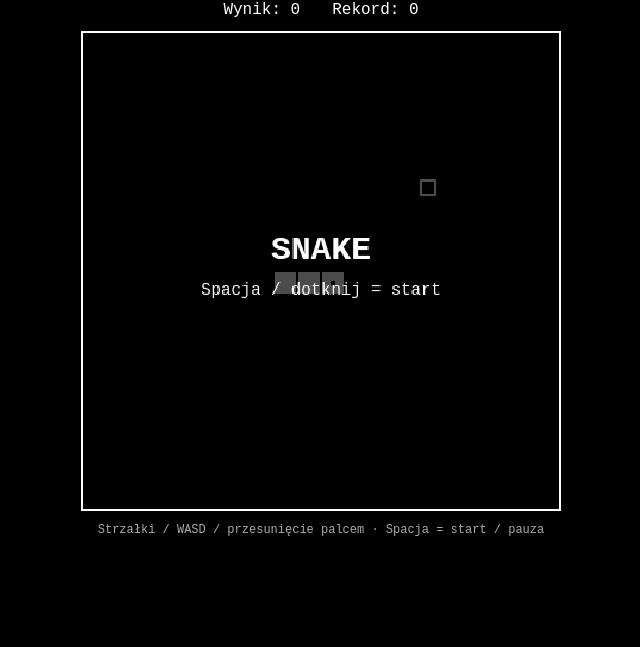
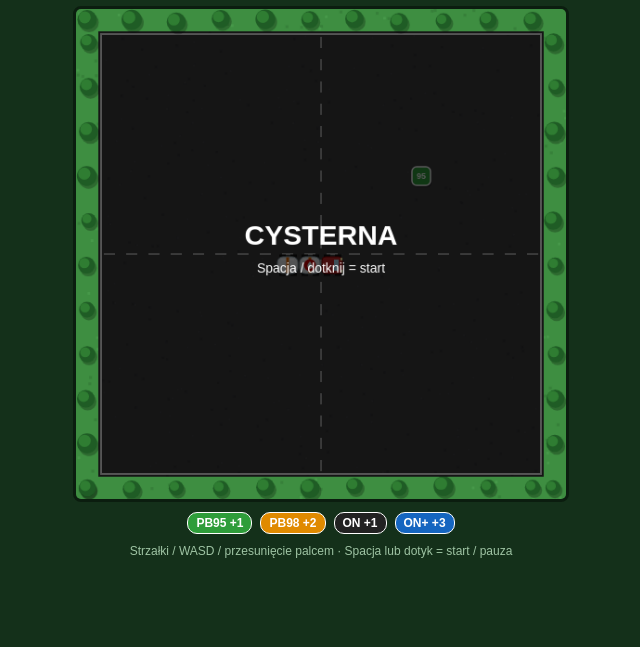
Before and after one commit to AigorMeny/cysterka, a plain HTML site: page index.html in a window 1280 px wide. Shown: the part 153-800 px from the top of the page, without its empty margins (319-959 px from the left). Drawn offline with Linux system fonts and the light colour scheme.

Commit message:
Add files via upload

```diff
--- a/index.html
+++ b/index.html
@@ -3,45 +3,53 @@
 <head>
 <meta charset="UTF-8">
 <meta name="viewport" content="width=device-width, initial-scale=1, user-scalable=no">
-<title>Snake</title>
+<title>Cysterna</title>
 <style>
   * { box-sizing: border-box; }
   html, body {
     margin: 0;
     height: 100%;
-    background: #000;
+    background: #14301a;
     color: #fff;
-    font-family: "Courier New", monospace;
+    font-family: Arial, Helvetica, sans-serif;
   }
   body {
     display: flex;
     flex-direction: column;
     align-items: center;
     justify-content: center;
-    gap: 12px;
+    gap: 10px;
     user-select: none;
     -webkit-user-select: none;
     touch-action: none;
   }
-  h1 { margin: 0; font-size: 28px; letter-spacing: 8px; }
-  .scores { display: flex; gap: 32px; font-size: 16px; }
+  h1 { margin: 0; font-size: 26px; letter-spacing: 6px; }
+  .scores { display: flex; gap: 28px; font-size: 16px; font-weight: bold; }
   canvas {
-    border: 2px solid #fff;
-    width: min(92vw, 70vh, 480px);
-    height: min(92vw, 70vh, 480px);
-    image-rendering: pixelated;
+    border: 3px solid #0b1d0f;
+    border-radius: 8px;
+    width: min(94vw, 62vh, 528px);
+    height: min(94vw, 62vh, 528px);
   }
-  .hint { font-size: 12px; color: #aaa; text-align: center; }
+  .legend { display: flex; gap: 8px; flex-wrap: wrap; justify-content: center; font-size: 12px; }
+  .chip { padding: 3px 8px; border-radius: 10px; font-weight: bold; color: #fff; border: 1.5px solid #fff; }
+  .hint { font-size: 12px; color: #9fc4a4; text-align: center; padding: 0 10px; }
 </style>
 </head>
 <body>
-  <h1>SNAKE</h1>
+  <h1>CYSTERNA</h1>
   <div class="scores">
     <div>Wynik: <span id="score">0</span></div>
     <div>Rekord: <span id="best">0</span></div>
   </div>
-  <canvas id="game" width="400" height="400"></canvas>
-  <div class="hint">Strzałki / WASD / przesunięcie palcem · Spacja = start / pauza</div>
+  <canvas id="game" width="528" height="528"></canvas>
+  <div class="legend">
+    <span class="chip" style="background:#2e9d3a">PB95 +1</span>
+    <span class="chip" style="background:#e08a00">PB98 +2</span>
+    <span class="chip" style="background:#222">ON +1</span>
+    <span class="chip" style="background:#1565c0">ON+ +3</span>
+  </div>
+  <div class="hint">Strzałki / WASD / przesunięcie palcem · Spacja lub dotyk = start / pauza</div>
 
 <script>
 (function () {
@@ -50,16 +58,111 @@
   var scoreEl = document.getElementById("score");
   var bestEl = document.getElementById("best");
 
-  var N = 20;                       // plansza N x N
-  var CELL = canvas.width / N;
-  var SPEED = 120;                  // ms na krok
+  var N = 20;                 // pola drogi N x N
+  var CELL = 24;
+  var M = 24;                 // margines z trawą
+  var SIZE = N * CELL + 2 * M;
+
+  var FUELS = [
+    { label: "95",  color: "#2e9d3a", pts: 1, w: 4 },
+    { label: "98",  color: "#e08a00", pts: 2, w: 2 },
+    { label: "ON",  color: "#222222", pts: 1, w: 4 },
+    { label: "ON+", color: "#1565c0", pts: 3, w: 1 }
+  ];
 
   var snake, dir, queue, food, score, best, state, timer;
   // state: "ready" | "running" | "paused" | "over"
 
   best = 0;
-  try { best = parseInt(localStorage.getItem("snake-best"), 10) || 0; } catch (e) {}
+  try { best = parseInt(localStorage.getItem("cysterna-best"), 10) || 0; } catch (e) {}
   bestEl.textContent = best;
+
+  // ---------- pomocnicze rysowanie ----------
+  function rr(g, x, y, w, h, r) {
+    g.beginPath();
+    g.moveTo(x + r, y);
+    g.arcTo(x + w, y, x + w, y + h, r);
+    g.arcTo(x + w, y + h, x, y + h, r);
+    g.arcTo(x, y + h, x, y, r);
+    g.arcTo(x, y, x + w, y, r);
+    g.closePath();
+  }
+  function circle(g, x, y, r) {
+    g.beginPath();
+    g.arc(x, y, r, 0, Math.PI * 2);
+    g.fill();
+  }
+
+  // ---------- tło: droga + zieleń (rysowane raz) ----------
+  var bg = document.createElement("canvas");
+  bg.width = bg.height = SIZE;
+  (function () {
+    var g = bg.getContext("2d");
+    var seed = 7;
+    function rnd() { seed = (seed * 16807) % 2147483647; return seed / 2147483647; }
+    var i;
+
+    // trawa
+    g.fillStyle = "#3e8e41";
+    g.fillRect(0, 0, SIZE, SIZE);
+    for (i = 0; i < 450; i++) {
+      g.fillStyle = rnd() < 0.5 ? "#47994a" : "#37803a";
+      g.fillRect(rnd() * SIZE, rnd() * SIZE, 3, 3);
+    }
+
+    // droga
+    var R = N * CELL;
+    g.fillStyle = "#3b3b3d";
+    g.fillRect(M, M, R, R);
+    for (i = 0; i < 350; i++) {
+      g.fillStyle = rnd() < 0.5 ? "#454547" : "#333335";
+      g.fillRect(M + rnd() * R, M + rnd() * R, 2, 2);
+    }
+
+    // linie przy krawędzi i przerywane pasy
+    g.strokeStyle = "#f5f5f5";
+    g.lineWidth = 2;
+    g.strokeRect(M + 3, M + 3, R - 6, R - 6);
+    g.setLineDash([12, 12]);
+    g.strokeStyle = "rgba(255,255,255,0.55)";
+    g.beginPath();
+    g.moveTo(M + R / 2, M + 6); g.lineTo(M + R / 2, M + R - 6);
+    g.moveTo(M + 6, M + R / 2); g.lineTo(M + R - 6, M + R / 2);
+    g.stroke();
+    g.setLineDash([]);
+
+    // drzewa wokół drogi
+    function tree(x, y, r) {
+      g.fillStyle = "rgba(0,0,0,0.25)";
+      circle(g, x + 2, y + 3, r);
+      g.fillStyle = "#1f5c25";
+      circle(g, x, y, r);
+      g.fillStyle = "#2f7d32";
+      circle(g, x - r * 0.25, y - r * 0.25, r * 0.62);
+    }
+    for (i = 0; i < N + 2; i++) {
+      var p = M / 2 + i * CELL;
+      if (i % 2 === 0) {
+        tree(p, M / 2 + (rnd() - 0.5) * 4, 8 + rnd() * 3);
+        tree(p, SIZE - M / 2 + (rnd() - 0.5) * 4, 8 + rnd() * 3);
+      } else {
+        tree(M / 2 + (rnd() - 0.5) * 4, p, 8 + rnd() * 3);
+        tree(SIZE - M / 2 + (rnd() - 0.5) * 4, p, 8 + rnd() * 3);
+      }
+    }
+  })();
+
+  // ---------- logika ----------
+  function pickFuel() {
+    var total = 0, i;
+    for (i = 0; i < FUELS.length; i++) total += FUELS[i].w;
+    var r = Math.random() * total;
+    for (i = 0; i < FUELS.length; i++) {
+      r -= FUELS[i].w;
+      if (r < 0) return FUELS[i];
+    }
+    return FUELS[0];
+  }
 
   function reset() {
     snake = [{ x: 10, y: 10 }, { x: 9, y: 10 }, { x: 8, y: 10 }];
@@ -81,13 +184,18 @@
         }
       }
     }
-    food = free.length ? free[Math.floor(Math.random() * free.length)] : null;
+    if (!free.length) { food = null; return; }
+    var c = free[Math.floor(Math.random() * free.length)];
+    var f = pickFuel();
+    food = { x: c.x, y: c.y, label: f.label, color: f.color, pts: f.pts };
   }
+
+  function speed() { return Math.max(70, 130 - score * 2); }
 
   function loop() {
     step();
     draw();
-    if (state === "running") timer = setTimeout(loop, SPEED);
+    if (state === "running") timer = setTimeout(loop, speed());
   }
 
   function start() {
@@ -95,7 +203,7 @@
     if (state === "ready" || state === "paused") {
       state = "running";
       clearTimeout(timer);
-      timer = setTimeout(loop, SPEED);
+      timer = setTimeout(loop, speed());
     }
     draw();
   }
@@ -114,20 +222,21 @@
 
     var hitWall = head.x < 0 || head.y < 0 || head.x >= N || head.y >= N;
     var hitSelf = snake.some(function (s, i) {
-      // ogon się przesunie, więc nie liczymy ostatniego segmentu
       return i < snake.length - 1 && s.x === head.x && s.y === head.y;
     });
     if (hitWall || hitSelf) return gameOver();
 
     snake.unshift(head);
     if (food && head.x === food.x && head.y === food.y) {
-      score++;
+      score += food.pts;
       scoreEl.textContent = score;
+      // cysterna rośnie o tyle członów, ile punktów
+      for (var k = 1; k < food.pts; k++) snake.push({ x: snake[snake.length - 1].x, y: snake[snake.length - 1].y });
       placeFood();
     } else {
       snake.pop();
     }
-    if (!food) gameOver(); // plansza pełna – wygrana
+    if (!food) gameOver();
   }
 
   function gameOver() {
@@ -136,56 +245,120 @@
     if (score > best) {
       best = score;
       bestEl.textContent = best;
-      try { localStorage.setItem("snake-best", best); } catch (e) {}
+      try { localStorage.setItem("cysterna-best", best); } catch (e) {}
     }
   }
 
   function turn(nx, ny) {
     var last = queue.length ? queue[queue.length - 1] : dir;
-    if (nx === -last.x && ny === -last.y) return; // brak zawracania
+    if (nx === -last.x && ny === -last.y) return;
     if (nx === last.x && ny === last.y) return;
     if (queue.length < 2) queue.push({ x: nx, y: ny });
   }
 
+  // ---------- rysowanie ----------
+  function drawFuel() {
+    if (!food) return;
+    var x = M + food.x * CELL + 2, y = M + food.y * CELL + 2, s = CELL - 4;
+    ctx.fillStyle = "rgba(0,0,0,0.3)";
+    rr(ctx, x + 1, y + 2, s, s, 5); ctx.fill();
+    ctx.fillStyle = food.color;
+    rr(ctx, x, y, s, s, 5); ctx.fill();
+    ctx.strokeStyle = "#fff";
+    ctx.lineWidth = 1.5;
+    rr(ctx, x, y, s, s, 5); ctx.stroke();
+    ctx.fillStyle = "#fff";
+    ctx.font = "bold 9px Arial, sans-serif";
+    ctx.textAlign = "center";
+    ctx.textBaseline = "middle";
+    ctx.fillText(food.label, x + s / 2, y + s / 2 + 0.5);
+  }
+
+  function drawSegment(i) {
+    var s = snake[i];
+    var cx = M + s.x * CELL + CELL / 2;
+    var cy = M + s.y * CELL + CELL / 2;
+    var fx, fy;
+    if (i === 0) { fx = dir.x; fy = dir.y; }
+    else { fx = snake[i - 1].x - s.x; fy = snake[i - 1].y - s.y; }
+    if (fx === 0 && fy === 0) { fx = dir.x; fy = dir.y; }
+    var C = CELL;
+
+    ctx.save();
+    ctx.translate(cx, cy);
+    ctx.rotate(Math.atan2(fy, fx));
+
+    // koła
+    ctx.fillStyle = "#111";
+    ctx.fillRect(-9, -C / 2 + 0.5, 7, 3);
+    ctx.fillRect(-9, C / 2 - 3.5, 7, 3);
+    ctx.fillRect(3, -C / 2 + 0.5, 7, 3);
+    ctx.fillRect(3, C / 2 - 3.5, 7, 3);
+
+    if (i === 0) {
+      // kabina
+      ctx.fillStyle = "#c62828";
+      rr(ctx, -C / 2 + 1, -C / 2 + 3, C - 2, C - 6, 4); ctx.fill();
+      ctx.strokeStyle = "#7f0000"; ctx.lineWidth = 1;
+      rr(ctx, -C / 2 + 1, -C / 2 + 3, C - 2, C - 6, 4); ctx.stroke();
+      // szyba
+      ctx.fillStyle = "#b3e5fc";
+      ctx.fillRect(C / 2 - 10, -C / 2 + 6, 5, C - 12);
+      // światła
+      ctx.fillStyle = "#fff59d";
+      ctx.fillRect(C / 2 - 3, -C / 2 + 4, 2, 3);
+      ctx.fillRect(C / 2 - 3, C / 2 - 7, 2, 3);
+    } else {
+      // zbiornik
+      ctx.fillStyle = "#eceff1";
+      rr(ctx, -C / 2 + 1, -C / 2 + 3, C - 2, C - 6, 6); ctx.fill();
+      ctx.strokeStyle = "#90a4ae"; ctx.lineWidth = 1;
+      rr(ctx, -C / 2 + 1, -C / 2 + 3, C - 2, C - 6, 6); ctx.stroke();
+      // połysk
+      ctx.fillStyle = "rgba(255,255,255,0.9)";
+      ctx.fillRect(-C / 2 + 5, -C / 2 + 5, C - 10, 2);
+      // pas ostrzegawczy
+      ctx.fillStyle = "#ef6c00";
+      ctx.fillRect(-1.5, -C / 2 + 3.5, 3, C - 7);
+    }
+    ctx.restore();
+
+    // ogólne godło na pierwszym zbiorniku (rysowane bez obrotu)
+    if (i === 1) {
+      ctx.fillStyle = "#d50000";
+      circle(ctx, cx, cy, 6.5);
+      ctx.fillStyle = "#fff";
+      ctx.beginPath();
+      ctx.moveTo(cx, cy - 4);
+      ctx.bezierCurveTo(cx + 4, cy, cx + 3, cy + 4, cx, cy + 4);
+      ctx.bezierCurveTo(cx - 3, cy + 4, cx - 4, cy, cx, cy - 4);
+      ctx.fill();
+    }
+  }
+
   function draw() {
-    ctx.fillStyle = "#000";
-    ctx.fillRect(0, 0, canvas.width, canvas.height);
-
-    // jedzenie – pusty biały kwadrat
-    if (food) {
-      ctx.strokeStyle = "#fff";
-      ctx.lineWidth = 2;
-      ctx.strokeRect(food.x * CELL + 4, food.y * CELL + 4, CELL - 8, CELL - 8);
-    }
-
-    // wąż – pełne białe kwadraty
-    ctx.fillStyle = "#fff";
-    snake.forEach(function (s) {
-      ctx.fillRect(s.x * CELL + 1, s.y * CELL + 1, CELL - 2, CELL - 2);
-    });
-
-    // głowa z czarną kropką
-    ctx.fillStyle = "#000";
-    ctx.fillRect(snake[0].x * CELL + CELL / 2 - 2, snake[0].y * CELL + CELL / 2 - 2, 4, 4);
-
+    ctx.drawImage(bg, 0, 0);
+    drawFuel();
+    for (var i = snake.length - 1; i >= 0; i--) drawSegment(i);
     if (state !== "running") overlay();
   }
 
   function overlay() {
-    ctx.fillStyle = "rgba(0,0,0,0.7)";
-    ctx.fillRect(0, 0, canvas.width, canvas.height);
+    ctx.fillStyle = "rgba(0,0,0,0.65)";
+    ctx.fillRect(M, M, N * CELL, N * CELL);
     ctx.fillStyle = "#fff";
     ctx.textAlign = "center";
-    ctx.font = "bold 28px 'Courier New', monospace";
-    var title = state === "over" ? "KONIEC GRY" : state === "paused" ? "PAUZA" : "SNAKE";
-    ctx.fillText(title, canvas.width / 2, canvas.height / 2 - 10);
-    ctx.font = "14px 'Courier New', monospace";
+    ctx.textBaseline = "alphabetic";
+    ctx.font = "bold 30px Arial, sans-serif";
+    var title = state === "over" ? "KONIEC TRASY" : state === "paused" ? "PAUZA" : "CYSTERNA";
+    ctx.fillText(title, SIZE / 2, SIZE / 2 - 10);
+    ctx.font = "14px Arial, sans-serif";
     var sub = state === "over" ? "Wynik: " + score + " · Spacja / dotknij = jeszcze raz"
                                : "Spacja / dotknij = start";
-    ctx.fillText(sub, canvas.width / 2, canvas.height / 2 + 20);
+    ctx.fillText(sub, SIZE / 2, SIZE / 2 + 20);
   }
 
-  // klawiatura
+  // ---------- sterowanie ----------
   document.addEventListener("keydown", function (e) {
     var k = e.key;
     var map = {
@@ -204,7 +377,6 @@
     }
   });
 
-  // dotyk: przesunięcie = kierunek, krótkie dotknięcie = start/pauza
   var tx = 0, ty = 0;
   canvas.addEventListener("touchstart", function (e) {
     var t = e.changedTouches[0];
```
Also changed, not shown: 1 other file.
